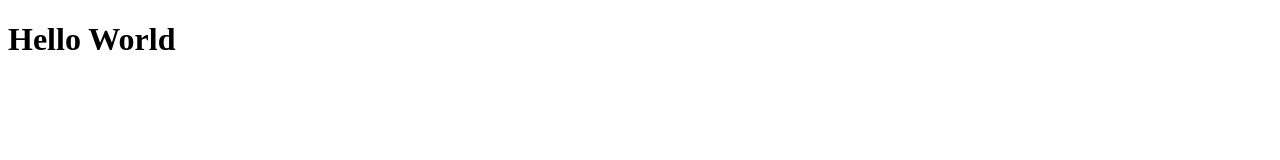
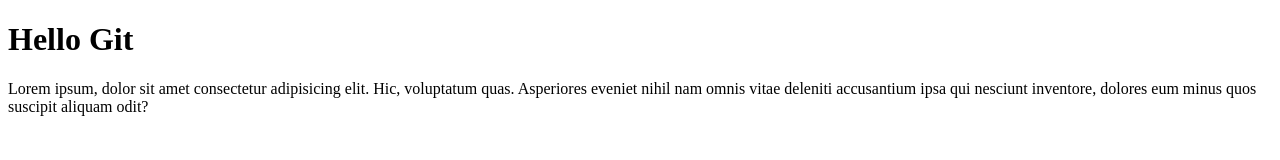
Before and after one commit to JavohirBerdiyev/vscode-repo, a plain HTML site: page index.html in a window 1280 px wide. Drawn offline with Linux system fonts and the light colour scheme.

Commit message:
changed html and css file

```diff
--- a/index.html
+++ b/index.html
@@ -7,6 +7,7 @@
   <title>Lesson</title>
 </head>
 <body>
-  <h1>Hello World</h1>
+  <h1>Hello Git</h1>
+  <p>Lorem ipsum, dolor sit amet consectetur adipisicing elit. Hic, voluptatum quas. Asperiores eveniet nihil nam omnis vitae deleniti accusantium ipsa qui nesciunt inventore, dolores eum minus quos suscipit aliquam odit?</p>
 </body>
 </html>
--- a/style.css
+++ b/style.css
@@ -1,3 +1,7 @@
 body {
   background-color: #fff;
 }
+
+.container {
+  color: red;
+}
```
